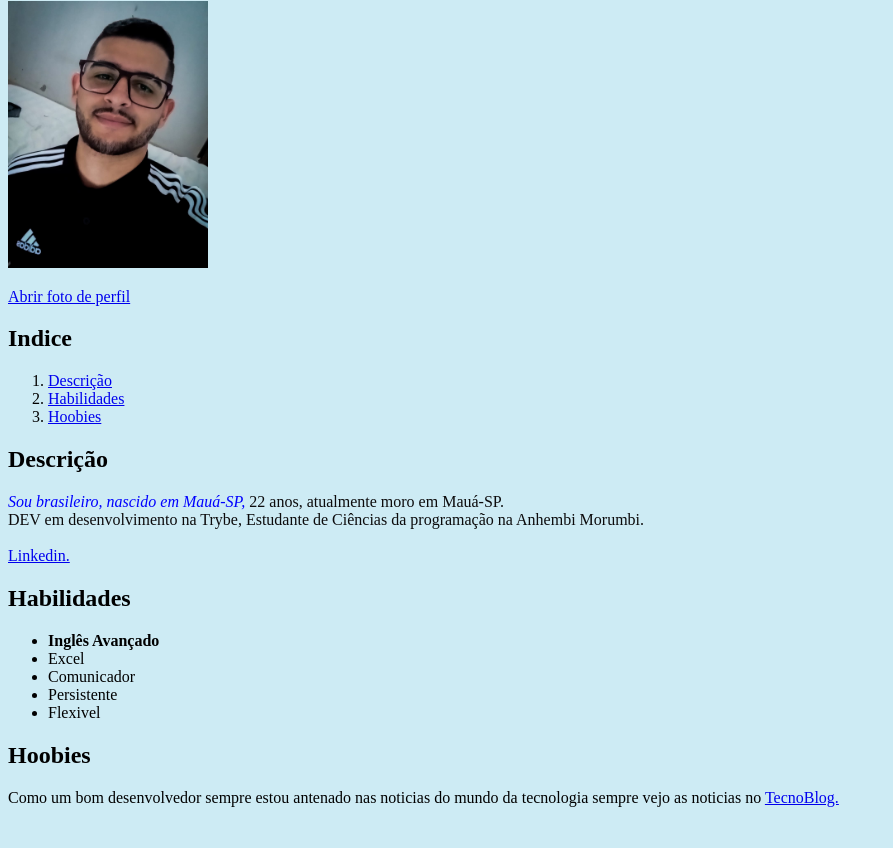
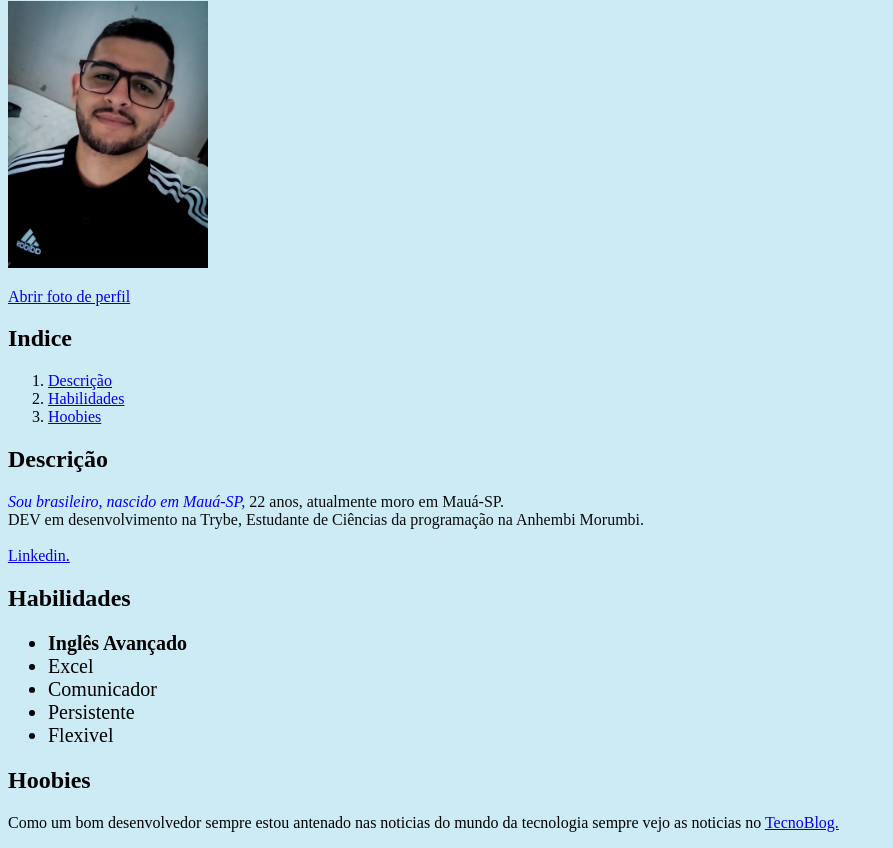
Before and after one commit to pedroprudencio/pedroprudencio.github.io, a plain HTML site: page index.html in a window 1280 px wide. Shown: the part 79-927 px from the top of the page, without its empty margins (0-893 px from the left). Before the commit the page ends 902 px from the top, so only its background shows below. Drawn offline with Linux system fonts and the light colour scheme.

Commit message:
mudei de ID para CLASS na lista de habilidades

```diff
--- a/index.html
+++ b/index.html
@@ -18,7 +18,7 @@
             color: blue;
         }
         .list{
-            font-size: 600px;
+            font-size: 20px;
         }
 
     </style>
@@ -43,11 +43,11 @@
         </p>
         <h2 id="Habilidades">Habilidades</h2>
         <ul>
-            <li id="list"><strong>Inglês Avançado</strong></li>
-            <li id="list"Excel>Excel</li>
-            <li id="list">Comunicador</li>
-            <li id="list">Persistente</li>
-            <li id="list">Flexivel</li>
+            <li class="list"><strong>Inglês Avançado</strong></li>
+            <li class="list">Excel</li>
+            <li class="list">Comunicador</li>
+            <li class="list">Persistente</li>
+            <li class="list">Flexivel</li>
         </ul>
         <h2 id="Hoobies">Hoobies</h2>
         <p>
```
